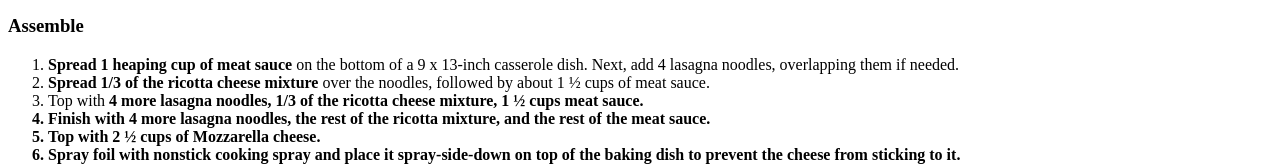
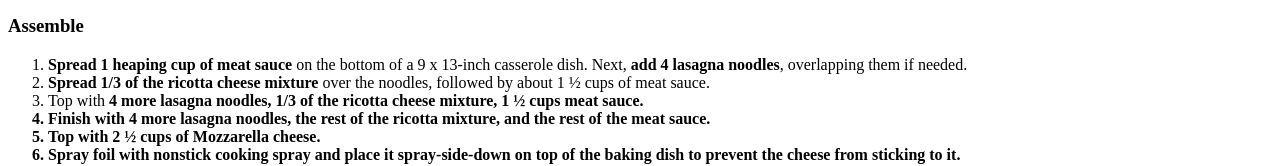
Before and after one commit to thycooon/odin-recipe, a plain HTML site: page recipes/lasagna.html in a window 1280 px wide. Shown: the part 1362-1528 px from the top of the page. Drawn offline with Linux system fonts and the light colour scheme.

Commit message:
style: emphasize missing parts

```diff
--- a/recipes/lasagna.html
+++ b/recipes/lasagna.html
@@ -55,7 +55,7 @@
     </ol>
     <h3>Assemble</h3>
     <ol>
-        <li><strong>Spread 1 heaping cup of meat sauce</strong> on the bottom of a 9 x 13-inch casserole dish. Next, add 4 lasagna noodles, overlapping them if needed.</li>
+        <li><strong>Spread 1 heaping cup of meat sauce</strong> on the bottom of a 9 x 13-inch casserole dish. Next, <strong>add 4 lasagna noodles</strong>, overlapping them if needed.</li>
         <li><strong>Spread 1/3 of the ricotta cheese mixture</strong> over the noodles, followed by about 1 ½ cups of meat sauce.</li>
         <li>Top with <strong>4 more lasagna noodles, 1/3 of the ricotta cheese mixture, 1 ½ cups meat sauce.</li>
         <li>Finish with <strong>4 more lasagna noodles, the rest of the ricotta mixture</strong>, and <strong>the rest of the meat sauce</strong>.</li>
```
